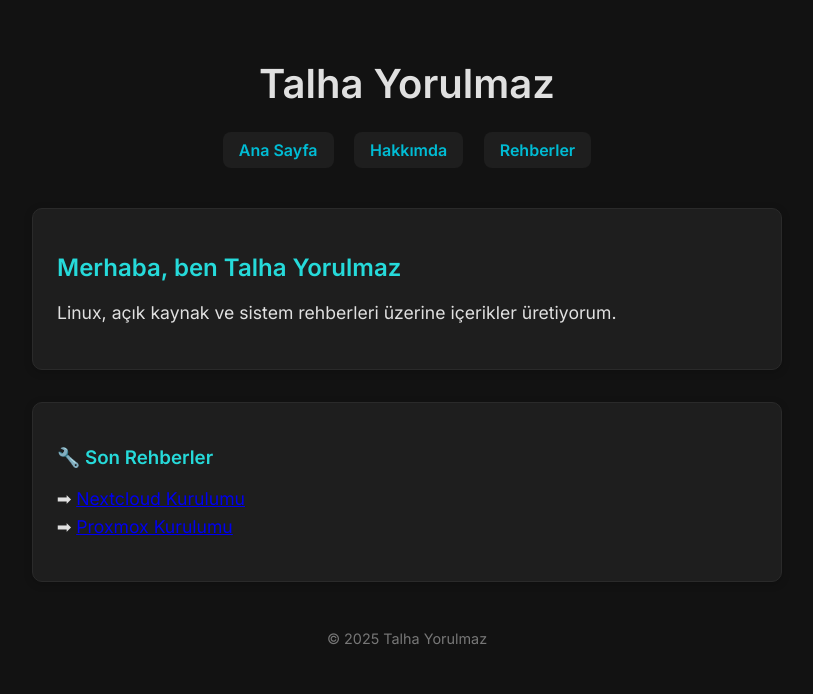
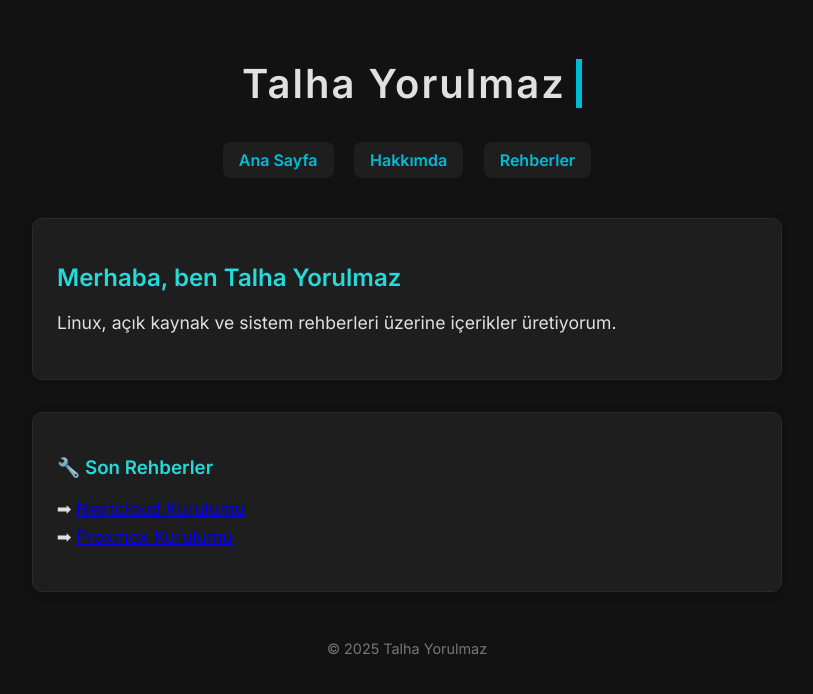
Before and after one commit to talhayrlmz/talhayorulmaz.github.io, a Jekyll site: the page built from index.md, in a window 1280 px wide. Shown: the top 694 px of the page, without its empty margins (233-1046 px from the left). Built offline with Jekyll 4.4.1, drawn with Linux system fonts in a browser that asks for light colours.

Commit message:
Update main.scss

```diff
--- a/assets/css/main.scss
+++ b/assets/css/main.scss
@@ -37,27 +37,29 @@
 }
 
 /* Yazı yazma efekti */
-.typing {
-  width: 0ch;
+.typewriter {
+  display: inline-block;
   overflow: hidden;
+  border-right: 0.15em solid var(--accent);
   white-space: nowrap;
-  border-right: 0.15em solid var(--accent);
-  animation: typing 2s steps(14) forwards, blink-caret 0.75s step-end 4;
-  margin: 0 auto;
-  letter-spacing: 0.1em;
+  animation:
+    typing-effect 2.5s steps(14, end) forwards,
+    blink-caret 0.75s step-end 3;
+  font-size: 2.5rem;
+  font-weight: bold;
+  letter-spacing: 0.05em;
 }
 /* Yazı yazma animasyonu */
-@keyframes typing {
-  from { width: 0 }
-  to { width: 100% }
+@keyframes typing-effect {
+  from { width: 0; }
+  to { width: 13ch; }
 }
 
 /* İmleç (cursor) animasyonu */
 @keyframes blink-caret {
-  0%, 100% { border-color: transparent }
-  50% { border-color: var(--accent) }
+  0%, 100% { border-color: transparent; }
+  50% { border-color: var(--accent); }
 }
-
 nav a {
   background-color: var(--card-bg);
   padding: 0.5rem 1rem;
```
